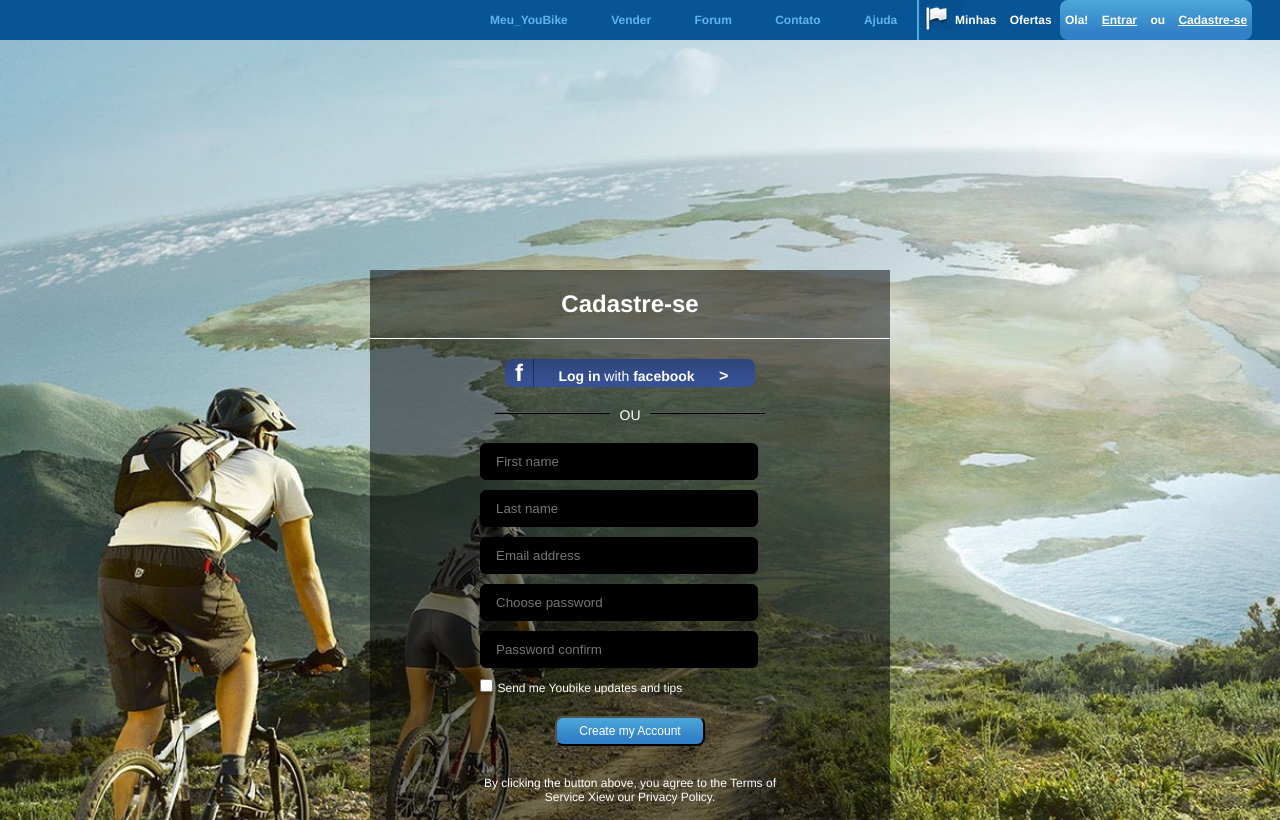
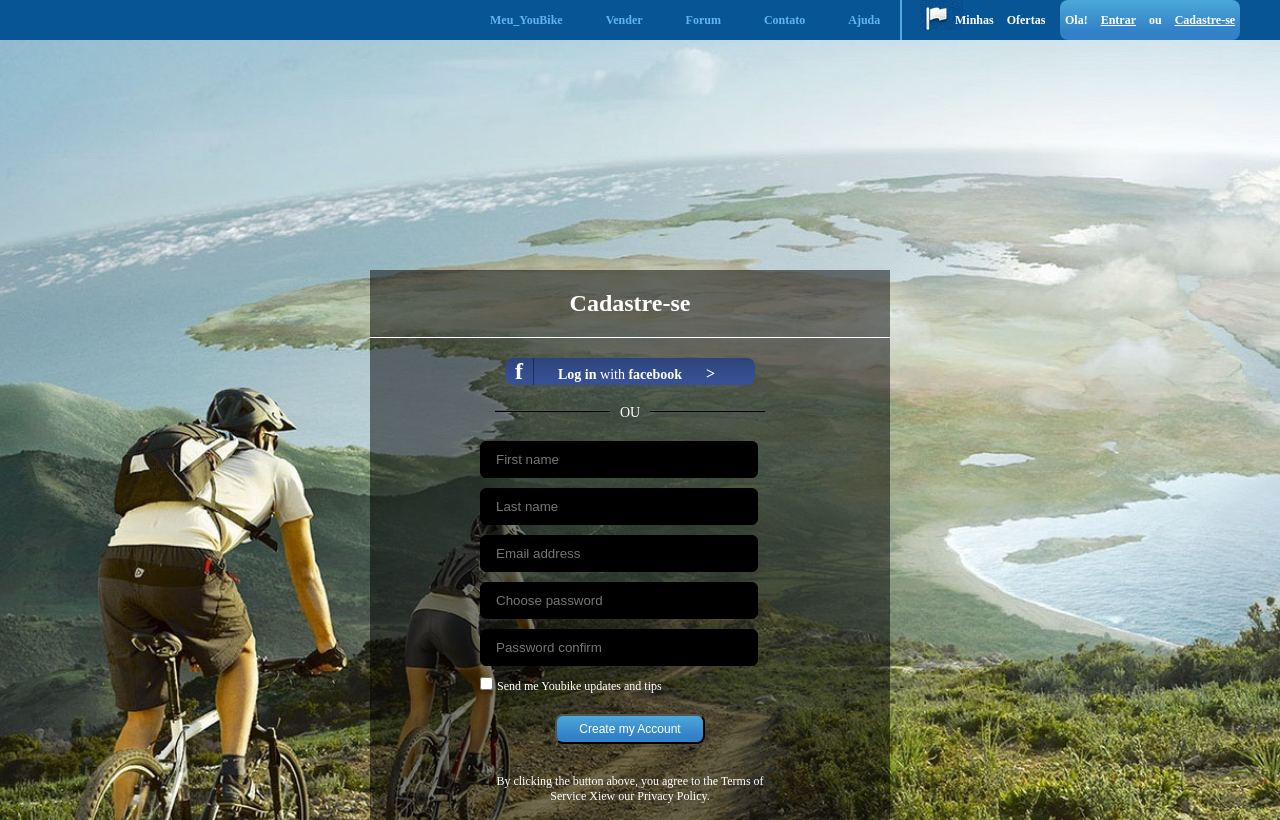
Before and after one commit to tarasgavr/tarasgavr.github.io, a plain HTML site: page html/htmlhome5-1.html in a window 1280 px wide. Drawn offline with Linux system fonts and the light colour scheme; a web font is replaced by a local one.

Commit message:
html5 added

```diff
--- a/html/css/htmlhome5-1.css
+++ b/html/css/htmlhome5-1.css
@@ -2,7 +2,7 @@
 body {
   background-image: url("../img/background.jpg");
   background-size: 100%;
-  font-family: "Helvetica Neue", Arial;
+  font-family: "helveticaneueregular";
 }
 .top-menu {
   background-color: #085596;
```
